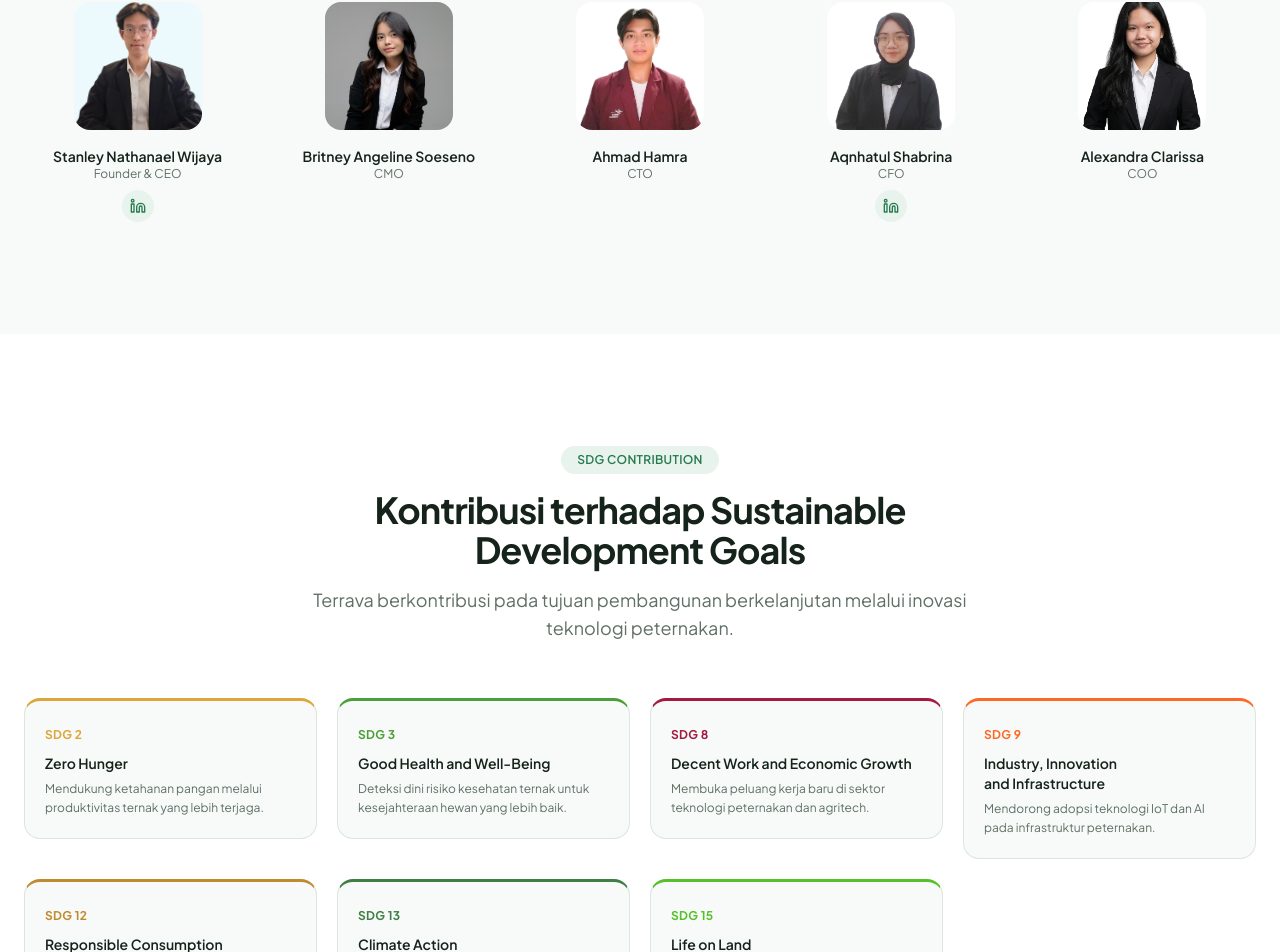
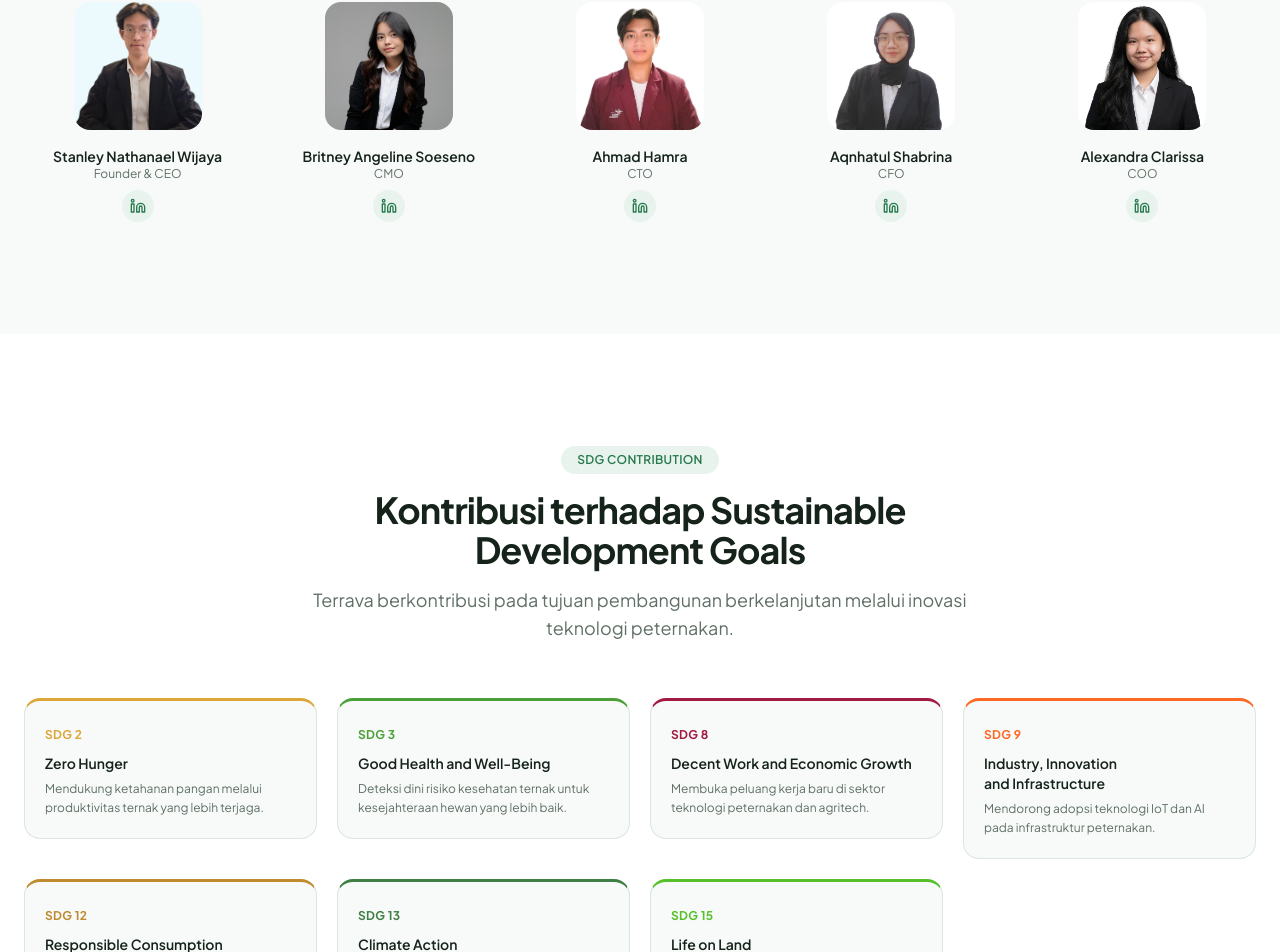
Before and after one commit to StyNW7/Terrava, a React (Vite) app in the folder frontend/: page /about in a window 1280 px wide. Shown: the part 2840-3792 px from the top of the page. Built offline with nearby package versions, Linux system fonts and the light colour scheme; no server answers.

Commit message:
feat: update team of terrava

```diff
--- a/frontend/src/data/team.ts
+++ b/frontend/src/data/team.ts
@@ -13,12 +13,14 @@ export const teamMembers: TeamMember[] = [
     name: "Britney Angeline Soeseno",
     role: "CMO",
     image: "Images/profile/britney.jpeg",
+    linkedin: "https://www.linkedin.com/in/britneyangeline/",
   },
   {
     id: "member-3",
     name: "Ahmad Hamra",
     role: "CTO",
     image: "Images/profile/hamra.png",
+    linkedin: "https://www.linkedin.com/in/ahmad-hamra/",
   },
   {
     id: "member-4",
@@ -32,5 +34,6 @@ export const teamMembers: TeamMember[] = [
     name: "Alexandra Clarissa",
     role: "COO",
     image: "Images/profile/alexandra.png",
+    linkedin: "https://www.linkedin.com/in/alexandraclarissa/",
   },
 ];
```
Also changed, not shown: frontend/public/Images/profile/alexandra.png.
